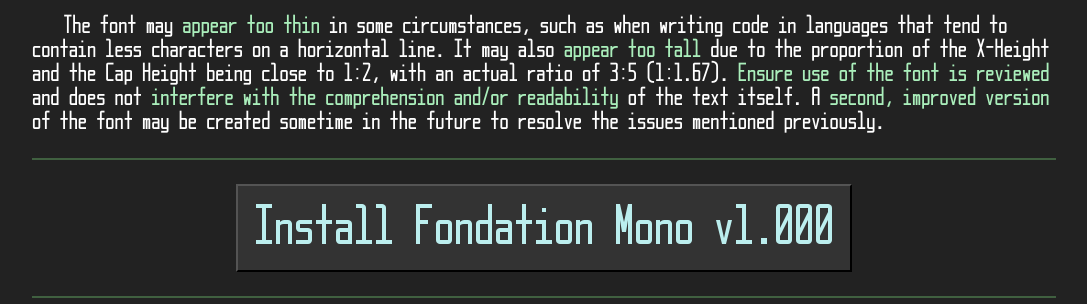
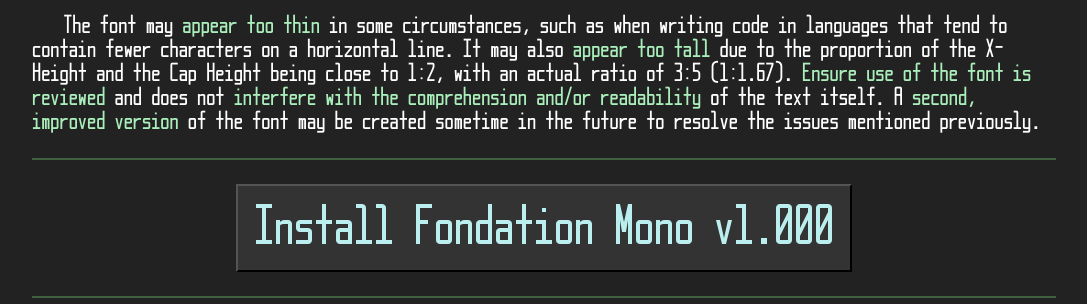
Before and after one commit to Spentine/FondationMono, a plain HTML site: page web/index.html in a window 1280 px wide. Shown: the part 332-636 px from the top of the page, without its empty margins (96-1183 px from the left). Drawn offline with Linux system fonts and the light colour scheme.

Commit message:
Fix grammar in font description paragraph

```diff
--- a/web/index.html
+++ b/web/index.html
@@ -24,7 +24,7 @@
         <br>
 
         <p class="infoContent">
-          &emsp; The font may <span class="colored">appear too thin</span> in some circumstances, such as when writing code in languages that tend to contain less characters on a horizontal line. It may also <span class="colored">appear too tall</span> due to the proportion of the X-Height and the Cap Height being close to 1:2, with an actual ratio of 3:5 (1:1.67). <span class="colored">Ensure use of the font is reviewed</span> and does not <span class="colored">interfere with the comprehension and/or readability</span> of the text itself. A <span class="colored">second, improved version</span> of the font may be created sometime in the future to resolve the issues mentioned previously.
+          &emsp; The font may <span class="colored">appear too thin</span> in some circumstances, such as when writing code in languages that tend to contain fewer characters on a horizontal line. It may also <span class="colored">appear too tall</span> due to the proportion of the X-Height and the Cap Height being close to 1:2, with an actual ratio of 3:5 (1:1.67). <span class="colored">Ensure use of the font is reviewed</span> and does not <span class="colored">interfere with the comprehension and/or readability</span> of the text itself. A <span class="colored">second, improved version</span> of the font may be created sometime in the future to resolve the issues mentioned previously.
         </p>
 
         <hr>
```
